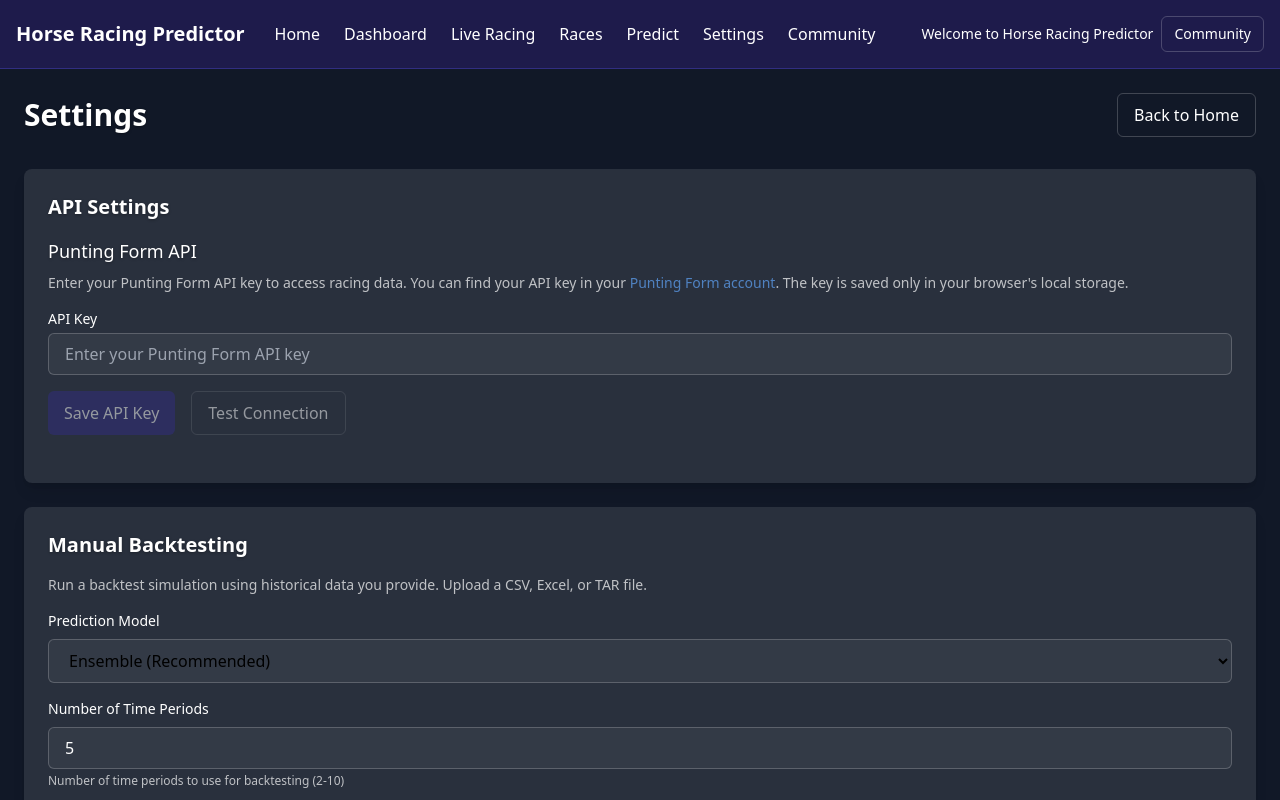
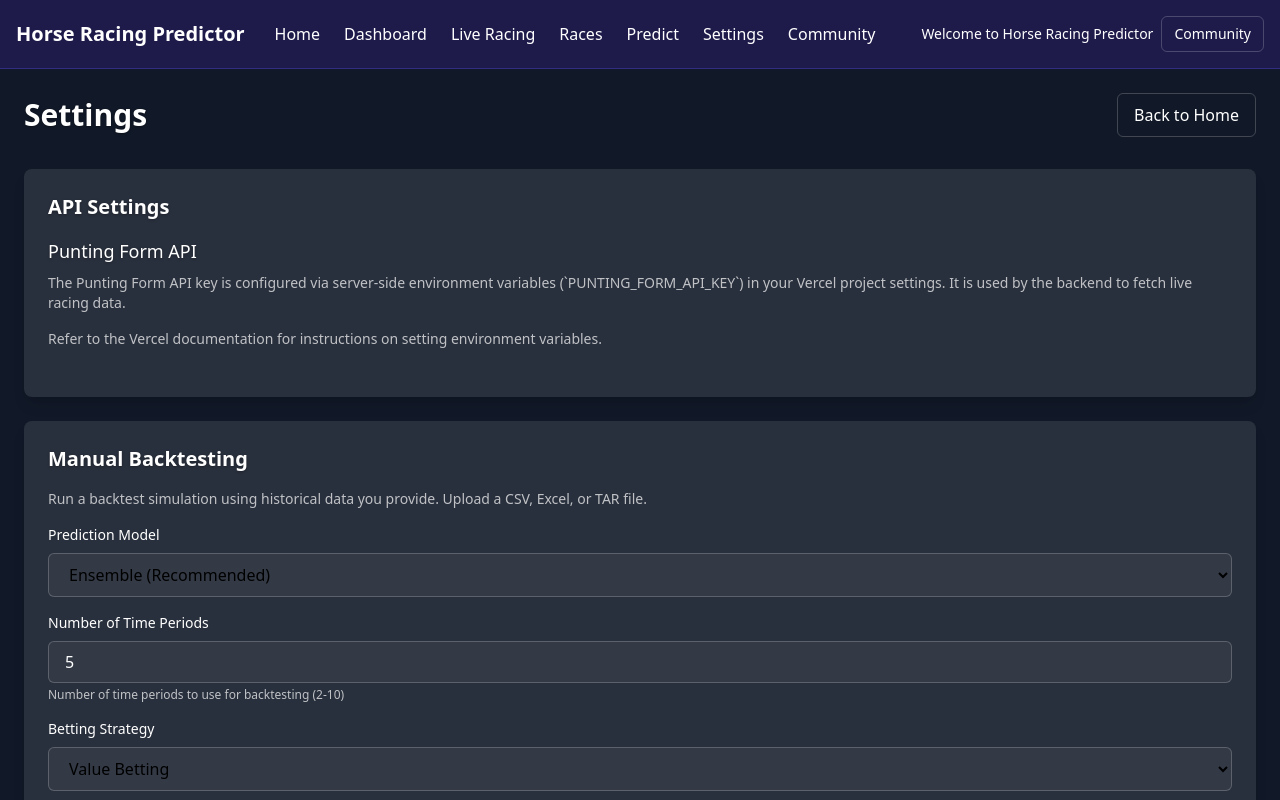
Before and after one commit to juggajay/racing-tool, a Next.js app: page /settings in a window 1280 px wide. Shown: the top 800 px of the page. Built offline with nearby package versions, Linux system fonts and the light colour scheme.

Commit message:
Refactor: Use env var for API key, remove UI input

```diff
--- a/src/app/api/punting-form/route.js
+++ b/src/app/api/punting-form/route.js
@@ -23,28 +23,53 @@ export async function GET(request) {
   try {
     const { searchParams } = new URL(request.url);
 
-    // --- Get API Key from Query Parameter ---
-    let apiKey = searchParams.get('api_key');
+    // --- Get API Key from Environment Variable ---
+    const apiKey = process.env.PUNTING_FORM_API_KEY;
 
     if (!apiKey) {
-       console.error(`[${requestTimestamp}] API Key missing in query parameters.`);
+       console.error(`[${requestTimestamp}] PUNTING_FORM_API_KEY environment variable is not set.`);
        return Response.json(
-         { error: 'API key is required', message: 'Please provide the Punting Form API key via the api_key query parameter or configure it in settings.' },
-         { status: 401 }
+         {
+           error: 'API key not configured',
+           message: 'The Punting Form API key needs to be configured in the server environment variables (PUNTING_FORM_API_KEY).'
+         },
+         { status: 500 } // Internal Server Error because config is missing
        );
     }
     // --- End API Key Handling ---
 
+
+    // Get the endpoint from query parameters (e.g., "form/comment", "Updates/Scratchings", "Ratings/MeetingRatings")
     const endpointParam = searchParams.get('endpoint');
+
+    // Base API URL
     const apiBaseUrl = 'https://api.puntingform.com.au/v2';
+
+    // Date parameter (default to today)
     const date = searchParams.get('date') || formatDate(new Date());
+
+    // Meeting ID parameter (used by several endpoints)
     const meetingId = searchParams.get('meetingId');
+
+    // Race ID parameter
     const raceId = searchParams.get('raceId');
+
+    // Horse ID parameter
     const horseId = searchParams.get('horseId');
+
+    // Track Code parameter
     const trackCode = searchParams.get('trackCode');
+
+    // Race Number parameter
     const raceNumber = searchParams.get('raceNumber');
+
+    // End Date parameter
     const endDate = searchParams.get('endDate');
 
+    // Include barrier trials parameter
+    // const includeBarrierTrials = searchParams.get('includeBarrierTrials') === 'true'; // Note: Check if PuntingForm API actually uses this
+
+    // Validate required parameters
     if (!endpointParam) {
       console.error(`[${requestTimestamp}] Endpoint parameter missing.`);
       return Response.json({ error: 'Endpoint parameter is required' }, { status: 400 });
@@ -55,11 +80,12 @@ export async function GET(request) {
     let apiUrl;
     let headers = { 'accept': 'application/json', 'X-API-KEY': apiKey };
 
-    switch (endpointParam.toLowerCase()) {
+    // Construct base URL part for different endpoints
+    switch (endpointParam.toLowerCase()) { // Use lowercase for case-insensitivity
+      // FormDataService
       case 'form/meetingslist':
          apiUrl = `${apiBaseUrl}/form/meetingslist?meetingDate=${date}`;
          break;
-      // ... (other cases remain the same) ...
       case 'form/comment':
         apiUrl = `${apiBaseUrl}/form/comment?startDate=${date}`;
         break;
@@ -91,25 +117,31 @@ export async function GET(request) {
          if (!meetingId) return Response.json({ error: 'Meeting ID (meetingId) is required for form/form endpoint' }, { status: 400 });
          apiUrl = `${apiBaseUrl}/form/form?meetingId=${meetingId}`;
          break;
+
+      // ScratchingsService
       case 'updates/scratchings':
-        apiUrl = `${apiBaseUrl}/Updates/Scratchings?apiKey=${apiKey}`; // Keep key here for this one based on example
-        // Re-add date parameter if needed, check Punting Form docs for exact param name
-        // apiUrl += `&meetingDate=${date}`;
+        apiUrl = `${apiBaseUrl}/Updates/Scratchings?apiKey=${apiKey}`;
+        // if (date) apiUrl += `&meetingDate=${date}`; // Check Punting Form docs
         break;
+
+      // RatingsService
       case 'ratings/meetingratings':
         if (!meetingId) return Response.json({ error: 'Meeting ID (meetingId) is required for Ratings/MeetingRatings endpoint' }, { status: 400 });
         apiUrl = `${apiBaseUrl}/Ratings/MeetingRatings?meetingId=${meetingId}`;
         break;
-      case 'races':
-         console.warn(`[${requestTimestamp}] '/api/punting-form?endpoint=races' called. Mapping to 'form/comment'.`);
-         apiUrl = `${apiBaseUrl}/form/comment?startDate=${date}`;
-         break;
+
+      // Map 'races' endpoint for settings test (no longer needed as settings UI removed)
+      // case 'races':
+      //    console.warn(`[${requestTimestamp}] '/api/punting-form?endpoint=races' called. Mapping to 'form/comment'.`);
+      //    apiUrl = `${apiBaseUrl}/form/comment?startDate=${date}`;
+      //    break;
+
       default:
         console.error(`[${requestTimestamp}] Invalid endpoint requested: ${endpointParam}`);
         return Response.json({ error: `Invalid or unsupported endpoint '${endpointParam}'.` }, { status: 400 });
     }
 
-    // Append apiKey to query string as well
+    // Append apiKey to query string as well (belt and suspenders)
     apiUrl += `&apiKey=${apiKey}`;
 
     console.log(`[${requestTimestamp}] Fetching from Punting Form API URL: ${apiUrl}`);
@@ -119,12 +151,12 @@ export async function GET(request) {
     const responseStatus = response.status;
     const responseStatusText = response.statusText;
     const responseContentType = response.headers.get('content-type');
-    let responseBodyText = ''; // Variable to store raw response
+    let responseBodyText = '';
 
     console.log(`[${requestTimestamp}] Punting Form API Response Status: ${responseStatus} ${responseStatusText}`);
 
     try {
-        responseBodyText = await response.text(); // Read raw response first
+        responseBodyText = await response.text();
     } catch (e) {
         responseBodyText = '(Could not read response body)';
         console.error(`[${requestTimestamp}] Error reading response body:`, e);
@@ -139,12 +171,12 @@ export async function GET(request) {
     if (!response.ok) {
       console.error(`[${requestTimestamp}] Punting Form API error response details:`, { status: responseStatus, statusText: responseStatusText, url: apiUrl, body: responseBodyText.substring(0, 500) });
       if (responseStatus === 401 || responseBodyText.includes('Authentication Failed')) {
-         return Response.json({ error: 'Authentication Failed', message: 'Invalid Punting Form API key provided.', details: responseBodyText.substring(0, 200) }, { status: 401 });
+         return Response.json({ error: 'Authentication Failed', message: 'Invalid Punting Form API key provided (check environment variable PUNTING_FORM_API_KEY).', details: responseBodyText.substring(0, 200) }, { status: 401 });
       }
       return Response.json({ error: 'Punting Form API request failed', status: responseStatus, statusText: responseStatusText, details: responseBodyText.substring(0, 200) }, { status: responseStatus });
     }
 
-    // Parse the response based on the content type (using the raw text we already read)
+    // Parse the response based on the content type
     let data;
     if (responseContentType && responseContentType.includes('application/json')) {
       try { data = JSON.parse(responseBodyText); } catch (e) { console.error(`[${requestTimestamp}] Failed to parse JSON response:`, e, responseBodyText.substring(0,500)); data = { parseError: e.message, raw: responseBodyText.substring(0,500) }; }
@@ -159,7 +191,7 @@ export async function GET(request) {
 
     // Return the data
     console.log(`[${requestTimestamp}] Successfully processed endpoint ${endpointParam}.`);
-    return Response.json({ success: true, endpoint: endpointParam, data, timestamp: requestTimestamp }); // Use request timestamp
+    return Response.json({ success: true, endpoint: endpointParam, data, timestamp: requestTimestamp });
 
   } catch (error) {
     console.error(`[${requestTimestamp}] Punting Form Proxy API error:`, error);
--- a/src/app/settings/page.tsx
+++ b/src/app/settings/page.tsx
@@ -41,23 +41,13 @@ interface BacktestResult {
 // --- End Backtest Interfaces ---
 
 export default function SettingsPage() {
-  // --- API Key State ---
-  const [apiKey, setApiKey] = useState('');
-  const [savedApiKey, setSavedApiKey] = useState('');
-  const [isSaving, setIsSaving] = useState(false);
-  const [saveStatus, setSaveStatus] = useState<'idle' | 'success' | 'error'>('idle');
-  const [saveStatusMessage, setSaveStatusMessage] = useState('');
-  const [isTesting, setIsTesting] = useState(false);
-  const [testStatus, setTestStatus] = useState<'idle' | 'success' | 'error'>('idle');
-  const [testStatusMessage, setTestStatusMessage] = useState('');
-  // --- End API Key State ---
+  // --- Removed API Key State ---
 
   // --- Backtest State (Copied) ---
   const [backtestSelectedFile, setBacktestSelectedFile] = useState<File | null>(null);
   const [backtestTimePeriods, setBacktestTimePeriods] = useState<number>(5);
   const [backtestModel, setBacktestModel] = useState<string>("ensemble");
   const [backtestBettingStrategy, setBacktestBettingStrategy] = useState<string>("value");
-  // Note: Backend settings might be global or separate, keeping them here for now
   const [backtestComputationEngine, setBacktestComputationEngine] = useState<string>("local");
   const [backtestParallelProcessing, setBacktestParallelProcessing] = useState<string>("2");
   const [backtestCacheSettings, setBacktestCacheSettings] = useState<string>("memory");
@@ -70,24 +60,7 @@ export default function SettingsPage() {
   const backtestPollingIntervalRef = useRef<NodeJS.Timeout | null>(null);
   // --- End Backtest State ---
 
-
-  // Load saved API key on component mount
-  useEffect(() => {
-    const loadSavedApiKey = () => {
-      try {
-        if (typeof window !== 'undefined') {
-          const savedKey = localStorage.getItem('puntingFormApiKey');
-          if (savedKey) {
-            setSavedApiKey(savedKey);
-            setApiKey(savedKey);
-          }
-        }
-      } catch (error) {
-        console.error('Error loading API key from localStorage:', error);
-      }
-    };
-    loadSavedApiKey();
-  }, []);
+  // --- Removed API Key useEffect and handlers ---
 
   // --- Backtest Polling Effect (Copied & Adapted) ---
   useEffect(() => {
@@ -122,48 +95,6 @@ export default function SettingsPage() {
     };
   }, [backtestLoading, backtestProgress, backtestProcessingStage]);
   // --- End Backtest Polling Effect ---
-
-  // --- API Key Functions (handleTestApiKey, handleSaveApiKey) ---
-  const handleTestApiKey = async () => {
-     setIsTesting(true); setTestStatus('idle'); setTestStatusMessage('Testing...');
-     try {
-       if (!apiKey.trim()) throw new Error('API key cannot be empty');
-       const testResponse = await fetch(`/api/punting-form?endpoint=form/comment&api_key=${encodeURIComponent(apiKey)}`);
-       const testData = await testResponse.json();
-       if (!testResponse.ok || testData.error || (testData.data && typeof testData.data === 'string' && testData.data.includes('Authentication Failed'))) {
-         let errMsg = 'Test failed.';
-         if (testData.error) errMsg = testData.error; else if (testData.details) errMsg = testData.details; else if (testData.message) errMsg = testData.message; else if (testData.data && typeof testData.data === 'string') errMsg = testData.data.substring(0, 100);
-         throw new Error(errMsg);
-       }
-       if (testData.success && Array.isArray(testData.data)) {
-          setTestStatus('success'); setTestStatusMessage(`Connection successful! Received ${testData.data.length} comment records.`);
-       } else {
-          console.warn("API test successful but data format might be unexpected:", testData.data);
-          setTestStatus('success'); setTestStatusMessage(`Connection successful, but response format was unexpected.`);
-       }
-     } catch (error) {
-       console.error('Error testing API key:', error); setTestStatus('error'); setTestStatusMessage(error instanceof Error ? error.message : 'An unknown error occurred during testing.');
-     } finally { setIsTesting(false); }
-  };
-  const handleSaveApiKey = async () => {
-    setIsSaving(true); setSaveStatus('idle'); setSaveStatusMessage(''); setTestStatus('idle'); setTestStatusMessage('');
-    try {
-      if (!apiKey.trim()) throw new Error('API key cannot be empty');
-      const testResponse = await fetch(`/api/punting-form?endpoint=form/comment&api_key=${encodeURIComponent(apiKey)}`);
-      const testData = await testResponse.json();
-      if (!testResponse.ok || testData.error || (testData.data && typeof testData.data === 'string' && testData.data.includes('Authentication Failed'))) {
-         let errMsg = 'Invalid API key or failed to connect.';
-         if (testData.error) errMsg = testData.error; else if (testData.details) errMsg = testData.details; else if (testData.message) errMsg = testData.message; else if (testData.data && typeof testData.data === 'string') errMsg = testData.data.substring(0, 100);
-         throw new Error(errMsg);
-      }
-      if (typeof window !== 'undefined') {
-        localStorage.setItem('puntingFormApiKey', apiKey); setSavedApiKey(apiKey); setSaveStatus('success'); setSaveStatusMessage('API key saved and verified successfully');
-      } else { throw new Error("localStorage is not available."); }
-    } catch (error) {
-      console.error('Error saving API key:', error); setSaveStatus('error'); setSaveStatusMessage(error instanceof Error ? error.message : 'An error occurred while saving the API key');
-    } finally { setIsSaving(false); }
-  };
-  // --- End API Key Functions ---
 
   // --- Backtest Helper Functions (Copied & Adapted) ---
   const handleBacktestFileChange = (file: File | null) => {
@@ -227,38 +158,22 @@ export default function SettingsPage() {
         </div>
       </div>
 
-      {/* API Settings Card */}
+      {/* API Settings Info Card (Key input removed) */}
       <div className="bg-white/10 p-4 md:p-6 rounded-lg shadow-lg mb-6">
         <h2 className="text-xl font-bold mb-4">API Settings</h2>
         <div className="mb-6">
           <h3 className="text-lg font-medium mb-2">Punting Form API</h3>
           <p className="text-sm opacity-70 mb-4">
-            Enter your Punting Form API key to access racing data. You can find your API key in your
-            <a href="https://www.puntingform.com.au/member/login" target="_blank" rel="noopener noreferrer" className="text-blue-400 hover:text-blue-300"> Punting Form account</a>.
-            The key is saved only in your browser's local storage.
+            The Punting Form API key is configured via server-side environment variables (`PUNTING_FORM_API_KEY`) in your Vercel project settings.
+            It is used by the backend to fetch live racing data.
           </p>
-          <div className="space-y-4">
-            <div>
-              <label htmlFor="apiKey" className="block text-sm font-medium mb-1">API Key</label>
-              <input id="apiKey" type="password" value={apiKey} onChange={(e) => { setApiKey(e.target.value); setSaveStatus('idle'); setSaveStatusMessage(''); setTestStatus('idle'); setTestStatusMessage(''); }} className="w-full px-4 py-2 rounded-md bg-white/5 border border-white/20 focus:outline-none focus:ring-2 focus:ring-blue-500" placeholder="Enter your Punting Form API key" />
-            </div>
-            <div className="flex flex-wrap items-center gap-4">
-              <Button onClick={handleSaveApiKey} disabled={isSaving || isTesting || apiKey === savedApiKey || !apiKey.trim()} className="bg-blue-600 hover:bg-blue-700 disabled:opacity-50">{isSaving ? 'Verifying & Saving...' : 'Save API Key'}</Button>
-              <Button variant="outline" onClick={handleTestApiKey} disabled={isSaving || isTesting || !apiKey.trim()} className="disabled:opacity-50">{isTesting ? 'Testing...' : 'Test Connection'}</Button>
-              <div className="flex-grow min-w-[200px]">
-                 {saveStatus === 'success' && <span className="text-green-500 text-sm">{saveStatusMessage}</span>}
-                 {saveStatus === 'error' && <span className="text-red-500 text-sm">{saveStatusMessage}</span>}
-                 {testStatus === 'success' && saveStatus === 'idle' && <span className="text-green-500 text-sm">{testStatusMessage}</span>}
-                 {testStatus === 'error' && saveStatus === 'idle' && <span className="text-red-500 text-sm">{testStatusMessage}</span>}
-                 {testStatus === 'idle' && isTesting && <span className="text-gray-400 text-sm">{testStatusMessage}</span>}
-               </div>
-            </div>
-          </div>
+           <p className="text-sm opacity-70">
+             Refer to the Vercel documentation for instructions on setting environment variables.
+           </p>
         </div>
-        {/* API Usage Info */}
       </div>
 
-      {/* Manual Backtesting Card (Moved Here) */}
+      {/* Manual Backtesting Card */}
       <div className="bg-white/10 p-4 md:p-6 rounded-lg shadow-lg mb-6">
          <h2 className="text-xl font-bold mb-4">Manual Backtesting</h2>
          <p className="text-sm opacity-70 mb-4">
@@ -300,14 +215,12 @@ export default function SettingsPage() {
          {backtestResult && (
            <div className="mt-6 border-t border-white/10 pt-6">
              <h3 className="text-lg font-bold mb-4">Backtest Results</h3>
-             {/* Simplified results display for settings page */}
              <div className="grid grid-cols-2 md:grid-cols-4 gap-4 mb-6">
                 <div className="bg-white/5 p-4 rounded-lg"><div className="text-sm opacity-70 mb-1">Top-1 Acc</div><div className="text-xl font-bold">{backtestResult.summary.top1Accuracy}</div></div>
                 <div className="bg-white/5 p-4 rounded-lg"><div className="text-sm opacity-70 mb-1">Top-3 Acc</div><div className="text-xl font-bold">{backtestResult.summary.top3Accuracy}</div></div>
                 <div className="bg-white/5 p-4 rounded-lg"><div className="text-sm opacity-70 mb-1">Top-4 Acc</div><div className="text-xl font-bold">{backtestResult.summary.top4Accuracy}</div></div>
                 <div className="bg-white/5 p-4 rounded-lg"><div className="text-sm opacity-70 mb-1">ROI</div><div className={`text-xl font-bold ${parseFloat(backtestResult.summary.roi) > 0 ? 'text-green-500' : 'text-red-500'}`}>{backtestResult.summary.roi}</div></div>
              </div>
-             {/* Optionally add button to view full results if needed */}
            </div>
          )}
       </div>
```
Also changed, not shown: 1 other file (tests, documents, lock files or other folders).
